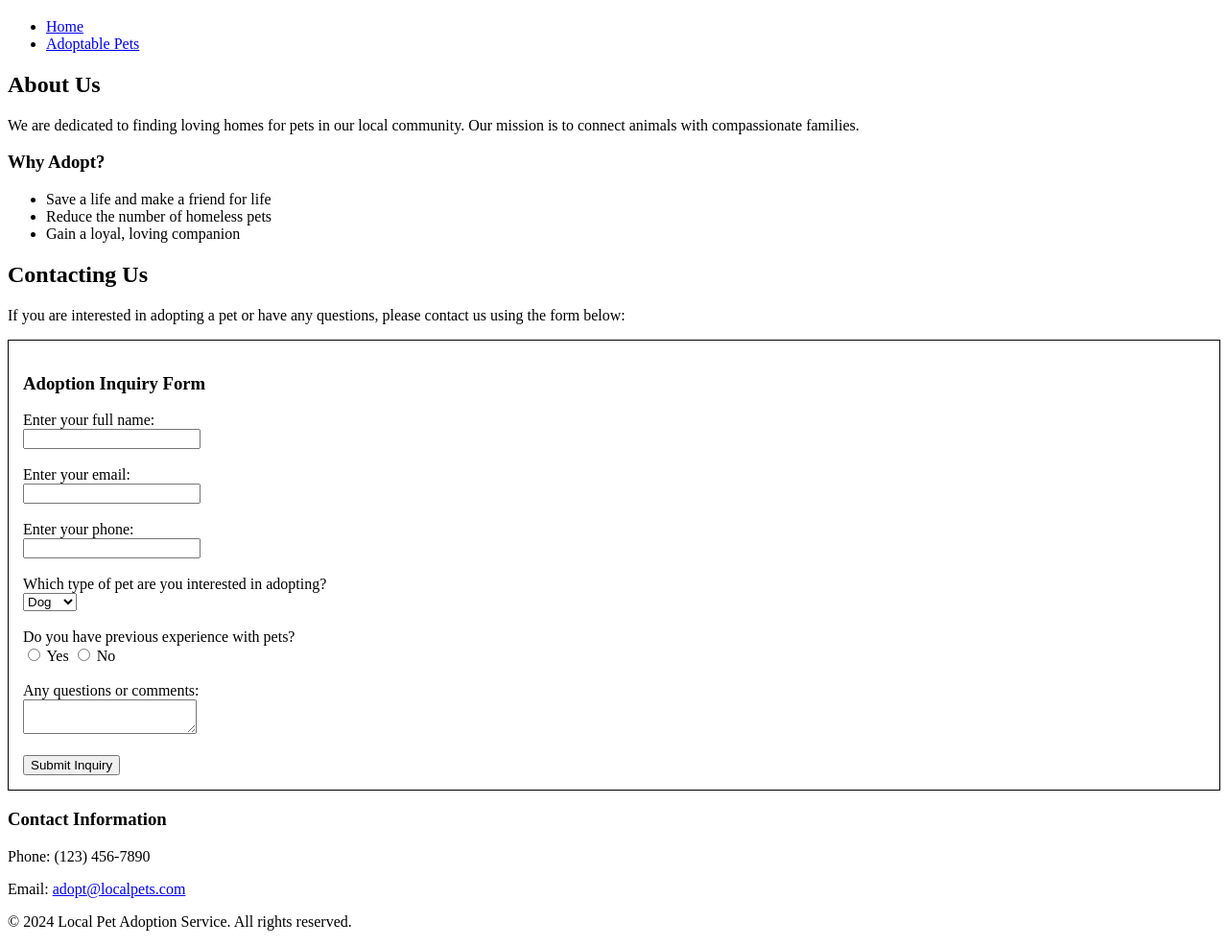
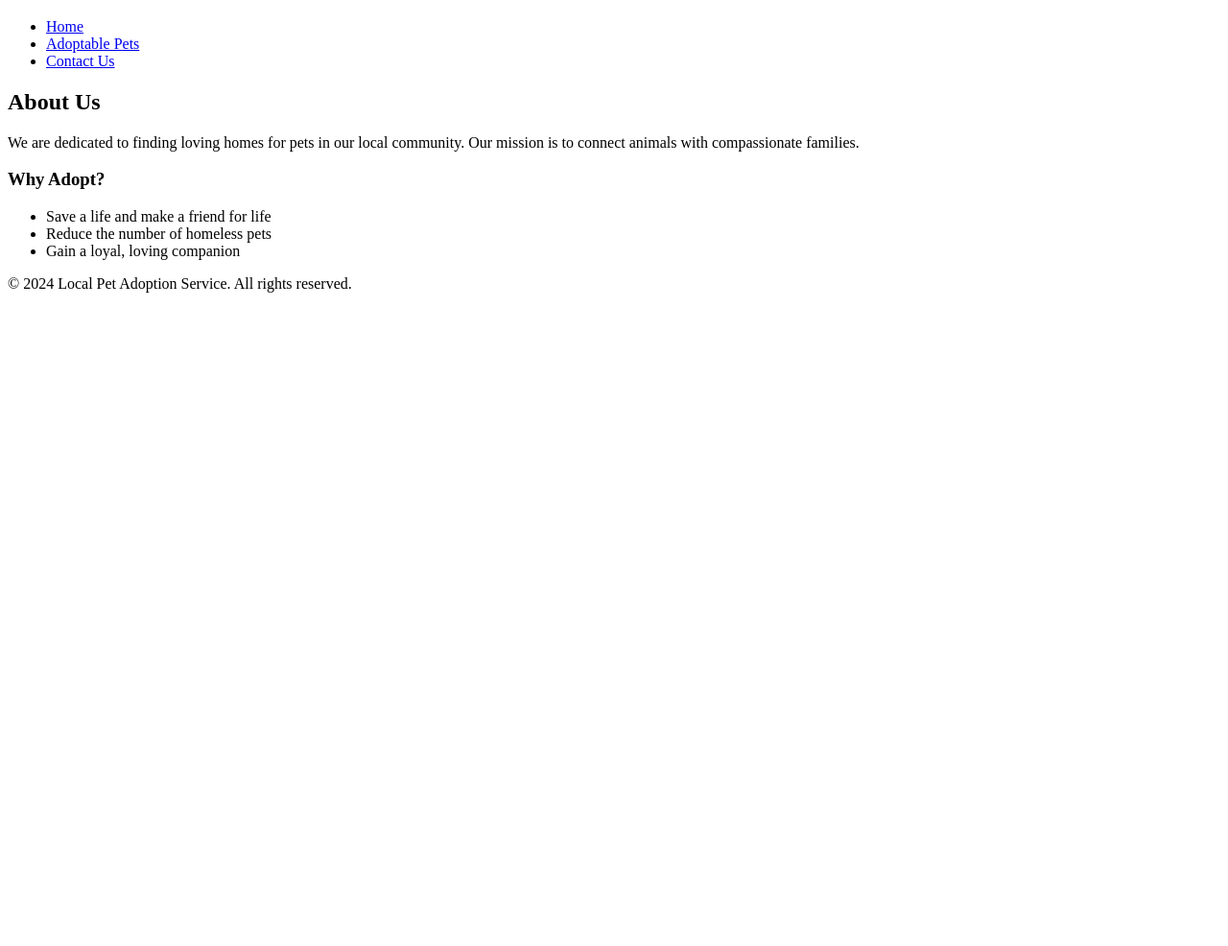
Before and after one commit to akumar228-wu/m1-assignment, a plain HTML site: page index.html in a window 1280 px wide. Shown: the part 61-1047 px from the top of the page at 96% size. After the commit the page ends 800 px from the top, so only its background shows below. Drawn offline with Linux system fonts and the light colour scheme.

Commit message:
Update index.html

```diff
--- a/index.html
+++ b/index.html
@@ -17,6 +17,7 @@
         <ul>
             <li><a href="index.html">Home</a></li>
             <li><a href="adoptable-pets.html">Adoptable Pets</a></li>
+            <li><a href="contact.html">Contact Us</a></li>
         </ul>
     </nav>
 
@@ -32,52 +33,6 @@
             <li>Reduce the number of homeless pets</li>
             <li>Gain a loyal, loving companion</li>
         </ul>
-
-        <!-- Contact section -->
-        <h2>Contacting Us</h2>
-        <p>If you are interested in adopting a pet or have any questions, please contact us using the form below:</p>
-
-        <!-- Contact Form for Pet Adoption -->
-        <form action="/contact" method="post" style="border: 1px solid #000; padding: 15px;">
-            <h3>Adoption Inquiry Form</h3>
-
-            <!-- Full name input -->
-            <label>Enter your full name:</label><br>
-            <input type="text" name="full-name" required><br><br>
-
-            <!-- Email input -->
-            <label>Enter your email:</label><br>
-            <input type="email" name="email" required><br><br>
-
-            <!-- Phone number input -->
-            <label>Enter your phone:</label><br>
-            <input type="tel" name="phone"><br><br>
-
-            <!-- Pet preference options -->
-            <label>Which type of pet are you interested in adopting?</label><br>
-            <select name="pet-type" required>
-                <option value="Dog">Dog</option>
-                <option value="Cat">Cat</option>
-                <option value="Bird">Bird</option>
-                <option value="Other">Other</option>
-            </select><br><br>
-
-            <!-- Experience with pets -->
-            <label>Do you have previous experience with pets?</label><br>
-            <input type="radio" name="experience" value="Yes" required> Yes
-            <input type="radio" name="experience" value="No"> No<br><br>
-
-            <!-- Message or questions -->
-            <label>Any questions or comments:</label><br>
-            <textarea name="message"></textarea><br><br>
-
-            <!-- Submit button -->
-            <input type="submit" value="Submit Inquiry">
-        </form>
-
-        <h3>Contact Information</h3>
-        <p>Phone: (123) 456-7890</p>
-        <p>Email: <a href="mailto:adopt@localpets.com">adopt@localpets.com</a></p>
     </section>
 
     <!-- Footer section -->
```
